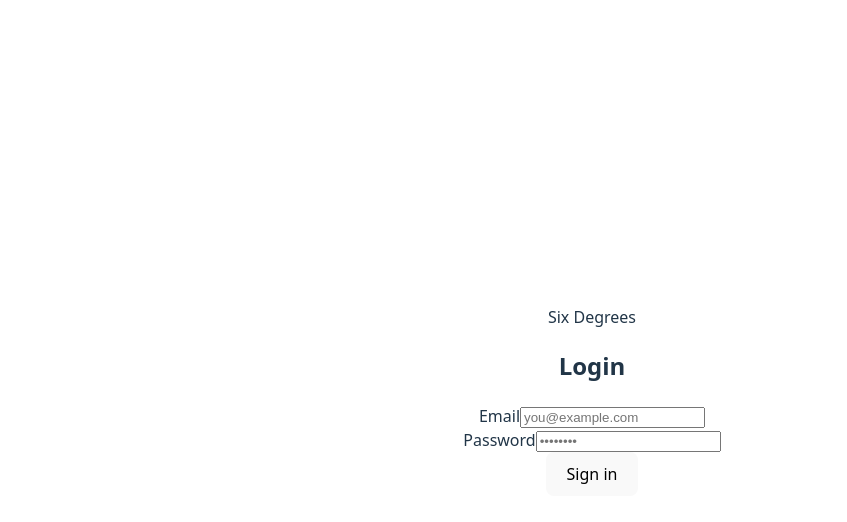
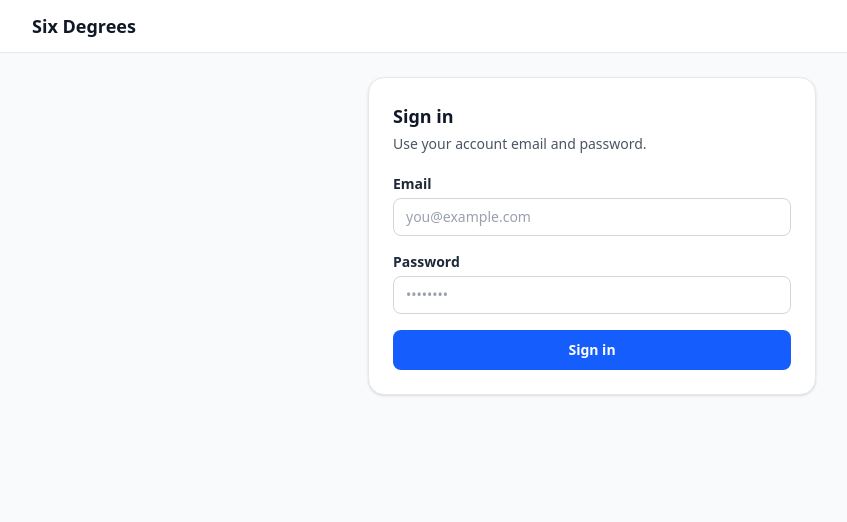
Before and after one commit to s-illly/Six-degrees, a Vue app in the folder frontend/: page / in a window 1280 px wide. Shown: the top 522 px of the page, without its empty margins (48-895 px from the left). Built offline with nearby package versions, Linux system fonts and the light colour scheme.

Commit message:
Tailwind styled frontend

```diff
--- a/frontend/package.json
+++ b/frontend/package.json
@@ -9,8 +9,10 @@
     "preview": "vite preview"
   },
   "dependencies": {
+    "@tailwindcss/vite": "^4.1.18",
     "axios": "^1.13.5",
     "d3": "^7.9.0",
+    "tailwindcss": "^4.1.18",
     "vue": "^3.5.25"
   },
   "devDependencies": {
--- a/frontend/src/App.vue
+++ b/frontend/src/App.vue
@@ -35,19 +35,29 @@ onMounted(() => {
 </script>
 
 <template>
-  <div class="min-h-screen font-sans">
-    <header class="flex justify-between items-center px-4 py-3 border-b border-gray-200 bg-white" role="banner">
-      <div class="font-bold text-xl" aria-label="App Title">Six Degrees</div>
-      <button v-if="loggedIn" class="px-4 py-2 rounded border border-gray-300 bg-white hover:bg-gray-50 transition" @click="handleLogout" aria-label="Logout">Logout</button>
+  <div class="min-h-screen bg-gray-50 text-gray-900">
+    <header class="sticky top-0 z-10 border-b border-gray-200 bg-white" role="banner">
+      <div class="mx-auto flex max-w-6xl items-center justify-between px-4 py-3">
+        <div class="text-lg font-bold" aria-label="App Title">Six Degrees</div>
+        <button
+          v-if="loggedIn"
+          class="inline-flex items-center justify-center rounded-lg border border-gray-300 bg-white px-3 py-2 text-sm font-semibold text-gray-900 hover:bg-gray-50"
+          @click="handleLogout"
+          aria-label="Logout"
+        >
+          Logout
+        </button>
+      </div>
     </header>
 
-    <main class="flex justify-center items-start p-6" role="main">
-      <div v-if="!loggedIn" class="max-w-md w-full border border-gray-200 rounded-xl p-6 bg-white shadow" aria-label="Login Form">
-        <h2 class="text-lg font-semibold mb-4">Login</h2>
+    <main class="mx-auto w-full max-w-6xl px-4 py-6" role="main">
+      <section v-if="!loggedIn" class="mx-auto w-full max-w-md rounded-2xl border border-gray-200 bg-white p-6 shadow-sm" aria-label="Login Form">
+        <h1 class="text-lg font-bold">Sign in</h1>
+        <p class="mt-1 text-sm text-gray-600">Use your account email and password.</p>
 
-        <form @submit.prevent="handleLogin" class="flex flex-col gap-4">
+        <form @submit.prevent="handleLogin" class="mt-5 space-y-4">
           <div>
-            <label for="email" class="block text-sm mb-1">Email</label>
+            <label for="email" class="block text-sm font-semibold text-gray-800">Email</label>
             <input
               id="email"
               v-model="email"
@@ -56,12 +66,12 @@ onMounted(() => {
               autocomplete="username"
               required
               aria-required="true"
-              class="w-full px-3 py-2 border border-gray-300 rounded-lg focus:border-gray-900 focus:outline-none text-base"
+              class="mt-1 w-full rounded-lg border border-gray-300 bg-white px-3 py-2 text-sm text-gray-900 placeholder:text-gray-400 focus:border-blue-600 focus:outline-none focus:ring-2 focus:ring-blue-100"
             />
           </div>
 
           <div>
-            <label for="password" class="block text-sm mb-1">Password</label>
+            <label for="password" class="block text-sm font-semibold text-gray-800">Password</label>
             <input
               id="password"
               v-model="password"
@@ -70,18 +80,22 @@ onMounted(() => {
               autocomplete="current-password"
               required
               aria-required="true"
-              class="w-full px-3 py-2 border border-gray-300 rounded-lg focus:border-gray-900 focus:outline-none text-base"
+              class="mt-1 w-full rounded-lg border border-gray-300 bg-white px-3 py-2 text-sm text-gray-900 placeholder:text-gray-400 focus:border-blue-600 focus:outline-none focus:ring-2 focus:ring-blue-100"
             />
           </div>
 
-          <button class="mt-2 px-4 py-2 rounded-lg border border-gray-900 bg-gray-900 text-white font-medium transition hover:bg-gray-700 disabled:opacity-60 disabled:cursor-not-allowed" type="submit" :disabled="loading">
-            <span v-if="loading">Signing in...</span>
+          <button
+            class="inline-flex w-full items-center justify-center rounded-lg bg-blue-600 px-4 py-2.5 text-sm font-semibold text-white hover:bg-blue-700 disabled:cursor-not-allowed disabled:opacity-60"
+            type="submit"
+            :disabled="loading"
+          >
+            <span v-if="loading">Signing in…</span>
             <span v-else>Sign in</span>
           </button>
         </form>
 
-        <p v-if="error" class="text-red-600 mt-3" role="alert">{{ error }}</p>
-      </div>
+        <p v-if="error" class="mt-4 rounded-lg border border-red-200 bg-red-50 px-3 py-2 text-sm text-red-800" role="alert">{{ error }}</p>
+      </section>
 
       <GraphView v-else />
     </main>
--- a/frontend/src/api.js
+++ b/frontend/src/api.js
@@ -42,5 +42,9 @@ async function request(path, { method = "GET", body } = {}) {
 
 export const api = {
     login: (email, password) => request("/login", { method: "POST", body: { email, password }}),
-    graph: () => request("/graph",)
+    graph: () => request("/graph"),
+    connectionsList: () => request("/connections"),
+    addConnection: ({ linkedin_slug, full_name = "" }) =>
+      request("/connections", { method: "POST", body: { linkedin_slug, full_name } }),
+    me: () => request("/me"),
 };
--- a/frontend/src/style.css
+++ b/frontend/src/style.css
@@ -1,79 +1,4 @@
-:root {
-  font-family: system-ui, Avenir, Helvetica, Arial, sans-serif;
-  line-height: 1.5;
-  font-weight: 400;
+@import "tailwindcss";
 
-  color-scheme: light dark;
-  color: rgba(255, 255, 255, 0.87);
-  background-color: #242424;
-
-  font-synthesis: none;
-  text-rendering: optimizeLegibility;
-  -webkit-font-smoothing: antialiased;
-  -moz-osx-font-smoothing: grayscale;
-}
-
-a {
-  font-weight: 500;
-  color: #646cff;
-  text-decoration: inherit;
-}
-a:hover {
-  color: #535bf2;
-}
-
-body {
-  margin: 0;
-  display: flex;
-  place-items: center;
-  min-width: 320px;
-  min-height: 100vh;
-}
-
-h1 {
-  font-size: 3.2em;
-  line-height: 1.1;
-}
-
-button {
-  border-radius: 8px;
-  border: 1px solid transparent;
-  padding: 0.6em 1.2em;
-  font-size: 1em;
-  font-weight: 500;
-  font-family: inherit;
-  background-color: #1a1a1a;
-  cursor: pointer;
-  transition: border-color 0.25s;
-}
-button:hover {
-  border-color: #646cff;
-}
-button:focus,
-button:focus-visible {
-  outline: 4px auto -webkit-focus-ring-color;
-}
-
-.card {
-  padding: 2em;
-}
-
-#app {
-  max-width: 1280px;
-  margin: 0 auto;
-  padding: 2rem;
-  text-align: center;
-}
-
-@media (prefers-color-scheme: light) {
-  :root {
-    color: #213547;
-    background-color: #ffffff;
-  }
-  a:hover {
-    color: #747bff;
-  }
-  button {
-    background-color: #f9f9f9;
-  }
-}
+html, body, #app { height: 100%; }
+body { margin: 0; }
--- a/frontend/vite.config.js
+++ b/frontend/vite.config.js
@@ -1,7 +1,9 @@
 import { defineConfig } from 'vite'
+import tailwindcss from '@tailwindcss/vite'
 import vue from '@vitejs/plugin-vue'
+
 
 // https://vite.dev/config/
 export default defineConfig({
-  plugins: [vue()],
+  plugins: [tailwindcss(), vue()],
 })
```
Also changed, not shown: frontend/src/components/GraphView.vue (+145 -13 lines), 1 other file (tests, documents, lock files or other folders).
